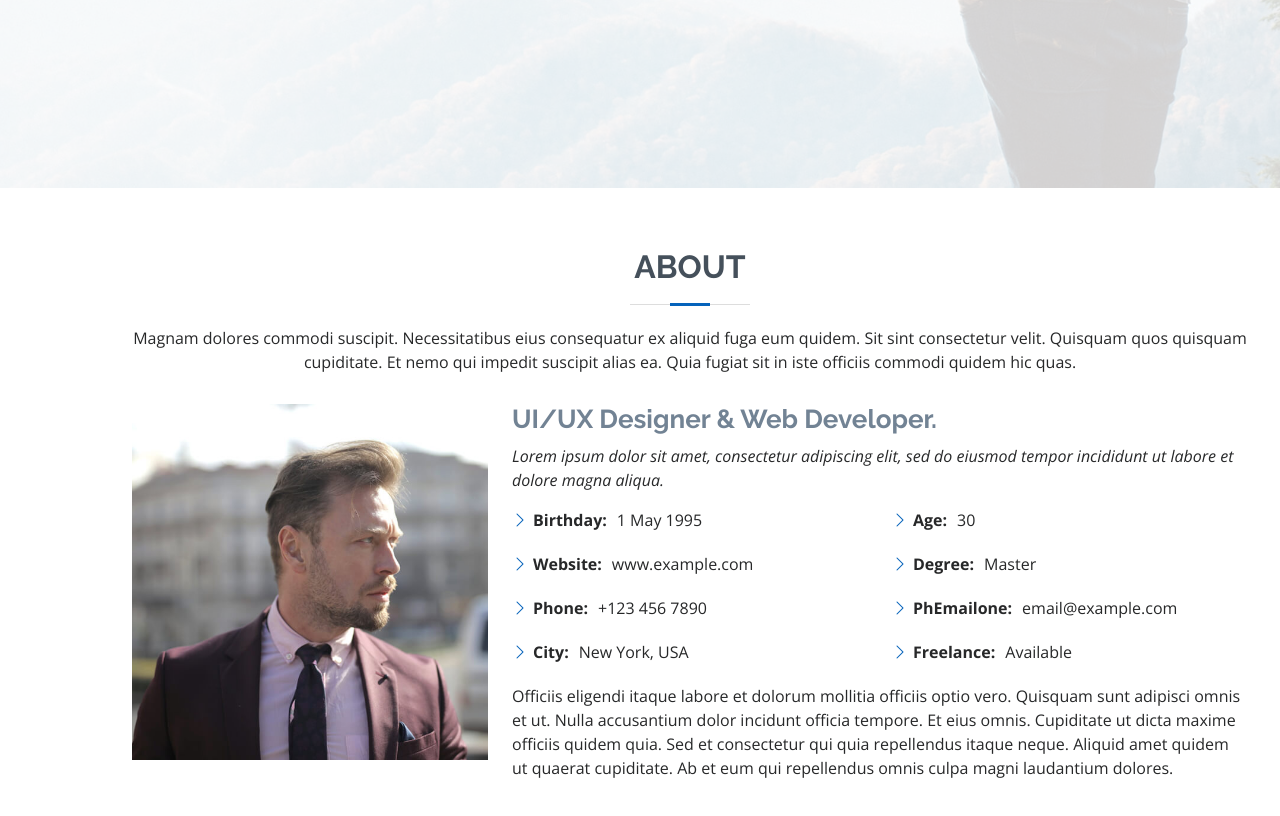
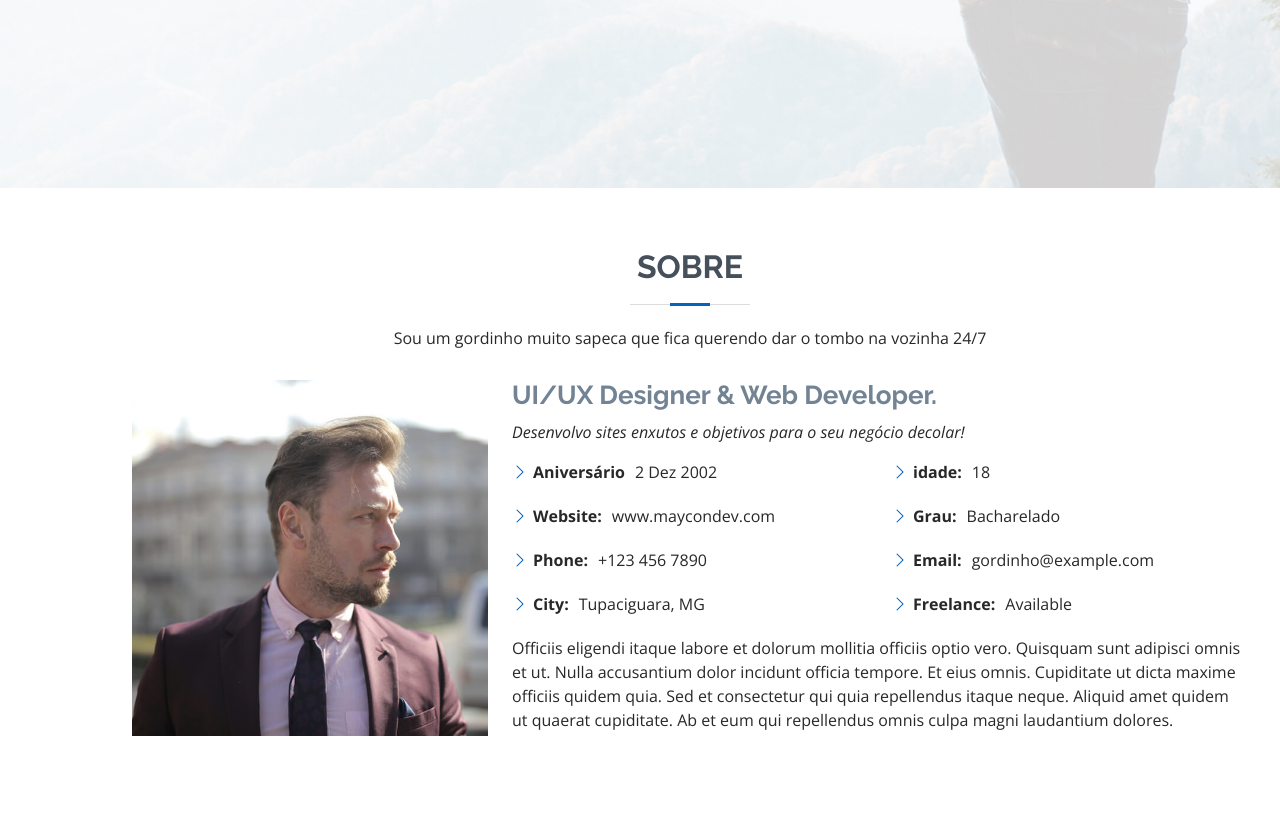
Before and after one commit to mayconvilela/meusite, a plain HTML site: page index.html in a window 1280 px wide. Shown: the part 612-1428 px from the top of the page. Drawn offline with nearby package versions, Linux system fonts and the light colour scheme.

Commit message:
Update index.html

```diff
--- a/index.html
+++ b/index.html
@@ -46,11 +46,11 @@
     <nav id="navbar" class="navbar nav-menu">
       <ul>
         <li><a href="#hero" class="nav-link scrollto active"><i class="bx bx-home"></i> <span>Home</span></a></li>
-        <li><a href="#about" class="nav-link scrollto"><i class="bx bx-user"></i> <span>About</span></a></li>
-        <li><a href="#resume" class="nav-link scrollto"><i class="bx bx-file-blank"></i> <span>Resume</span></a></li>
+        <li><a href="#about" class="nav-link scrollto"><i class="bx bx-user"></i> <span>Sobre</span></a></li>
+        <li><a href="#resume" class="nav-link scrollto"><i class="bx bx-file-blank"></i> <span>Currículo</span></a></li>
         <li><a href="#portfolio" class="nav-link scrollto"><i class="bx bx-book-content"></i> <span>Portfolio</span></a></li>
-        <li><a href="#services" class="nav-link scrollto"><i class="bx bx-server"></i> <span>Services</span></a></li>
-        <li><a href="#contact" class="nav-link scrollto"><i class="bx bx-envelope"></i> <span>Contact</span></a></li>
+        <li><a href="#services" class="nav-link scrollto"><i class="bx bx-server"></i> <span>Serviços</span></a></li>
+        <li><a href="#contact" class="nav-link scrollto"><i class="bx bx-envelope"></i> <span>Contato</span></a></li>
       </ul>
     </nav><!-- .nav-menu -->
 
@@ -78,8 +78,8 @@
       <div class="container" data-aos="fade-up">
 
         <div class="section-title">
-          <h2>About</h2>
-          <p>Magnam dolores commodi suscipit. Necessitatibus eius consequatur ex aliquid fuga eum quidem. Sit sint consectetur velit. Quisquam quos quisquam cupiditate. Et nemo qui impedit suscipit alias ea. Quia fugiat sit in iste officiis commodi quidem hic quas.</p>
+          <h2>Sobre</h2>
+          <p>Sou um gordinho muito sapeca que fica querendo dar o tombo na vozinha 24/7</p>
         </div>
 
         <div class="row">
@@ -89,23 +89,22 @@
           <div class="col-lg-8 pt-4 pt-lg-0 content">
             <h3>UI/UX Designer &amp; Web Developer.</h3>
             <p class="fst-italic">
-              Lorem ipsum dolor sit amet, consectetur adipiscing elit, sed do eiusmod tempor incididunt ut labore et dolore
-              magna aliqua.
+              Desenvolvo sites enxutos e objetivos para o seu negócio decolar!
             </p>
             <div class="row">
               <div class="col-lg-6">
                 <ul>
-                  <li><i class="bi bi-chevron-right"></i> <strong>Birthday:</strong> <span>1 May 1995</span></li>
-                  <li><i class="bi bi-chevron-right"></i> <strong>Website:</strong> <span>www.example.com</span></li>
+                  <li><i class="bi bi-chevron-right"></i> <strong>Aniversário</strong> <span>2 Dez 2002</span></li>
+                  <li><i class="bi bi-chevron-right"></i> <strong>Website:</strong> <span>www.maycondev.com</span></li>
                   <li><i class="bi bi-chevron-right"></i> <strong>Phone:</strong> <span>+123 456 7890</span></li>
-                  <li><i class="bi bi-chevron-right"></i> <strong>City:</strong> <span>New York, USA</span></li>
+                  <li><i class="bi bi-chevron-right"></i> <strong>City:</strong> <span>Tupaciguara, MG</span></li>
                 </ul>
               </div>
               <div class="col-lg-6">
                 <ul>
-                  <li><i class="bi bi-chevron-right"></i> <strong>Age:</strong> <span>30</span></li>
-                  <li><i class="bi bi-chevron-right"></i> <strong>Degree:</strong> <span>Master</span></li>
-                  <li><i class="bi bi-chevron-right"></i> <strong>PhEmailone:</strong> <span>email@example.com</span></li>
+                  <li><i class="bi bi-chevron-right"></i> <strong>idade:</strong> <span>18</span></li>
+                  <li><i class="bi bi-chevron-right"></i> <strong>Grau:</strong> <span>Bacharelado</span></li>
+                  <li><i class="bi bi-chevron-right"></i> <strong>Email:</strong> <span>gordinho@example.com</span></li>
                   <li><i class="bi bi-chevron-right"></i> <strong>Freelance:</strong> <span>Available</span></li>
                 </ul>
               </div>
```
